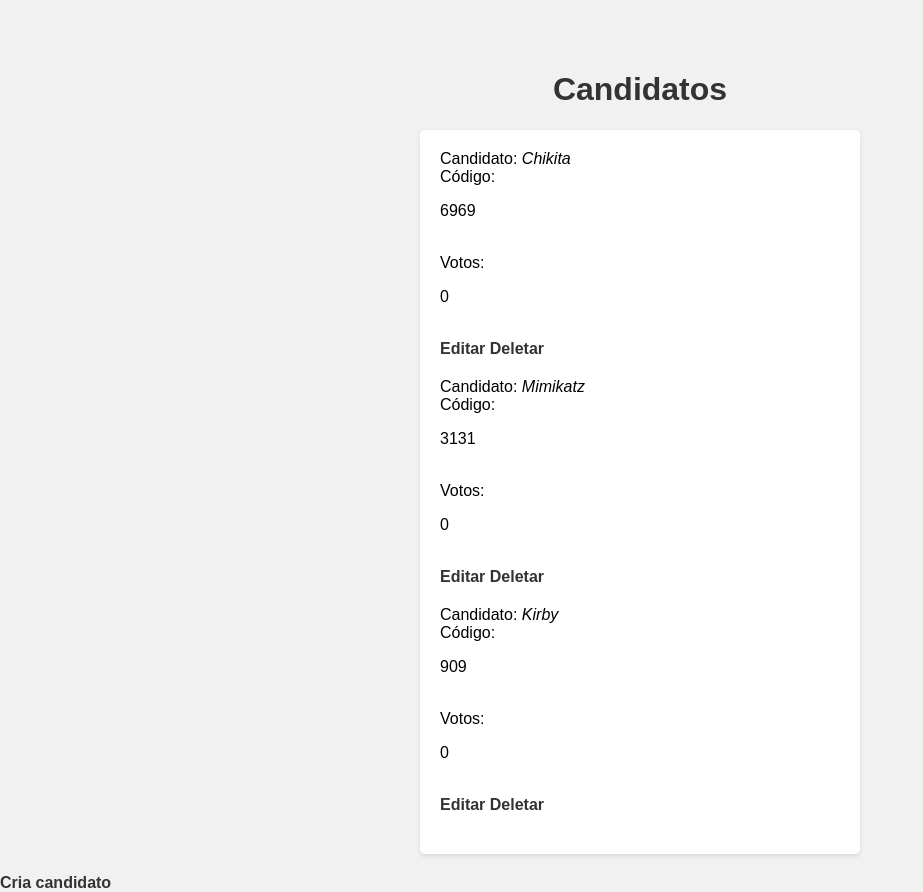
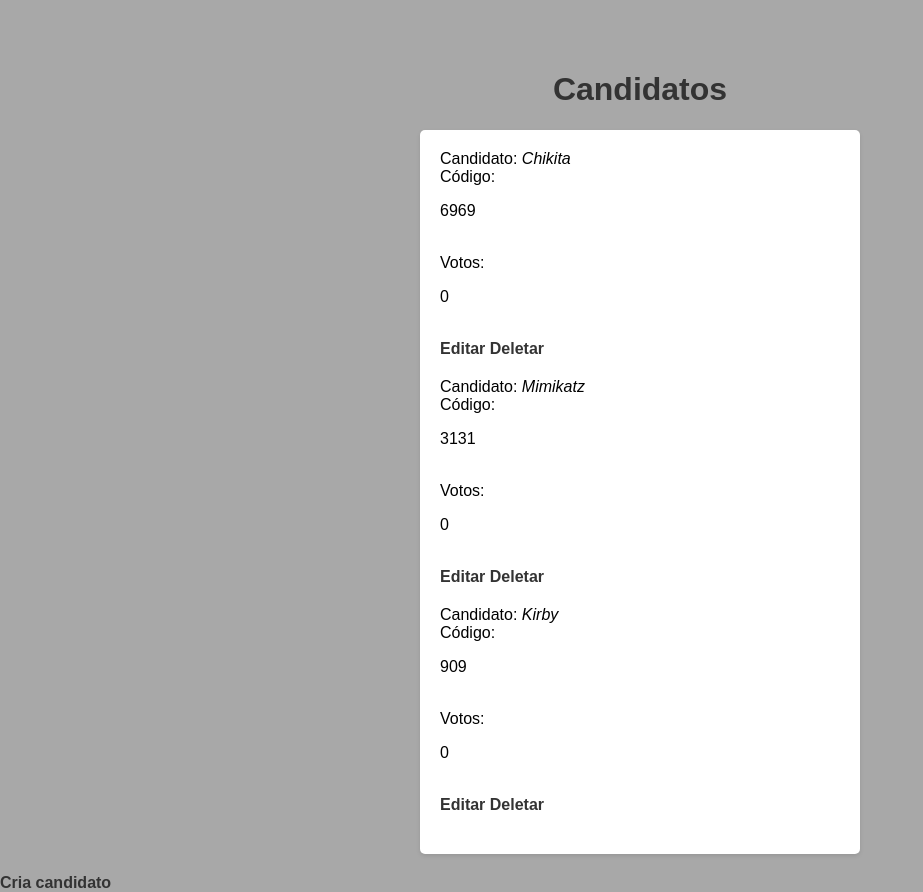
Before and after one commit to Th3f1x/urnacemi, a Flask app: page /dashboard in a window 1280 px wide. Shown: the whole page, without its empty margins (0-923 px from the left). Run offline with Flask 3, Linux system fonts and the light colour scheme.

Commit message:
Background color change, comments in added in 'app.py', changend standart db settings, and titles mods in any html file

```diff
--- a/app.py
+++ b/app.py
@@ -1,4 +1,4 @@
-from flask import Flask, render_template, request, redirect, url_for, flash
+from flask import Flask, render_template, request, redirect, url_for
 from flask_sqlalchemy import SQLAlchemy
 import base64, time
 
@@ -6,7 +6,7 @@ import base64, time
 app = Flask(__name__)
 app.config['SQLALCHEMY_DATABASE_URI'] = 'sqlite:///database.db'
 db = SQLAlchemy(app)
-app.secret_key = '1212'
+
 
 class Item(db.Model):
     id = db.Column(db.Integer, primary_key=True)
@@ -36,7 +36,7 @@ def votar():
 def vote(item_id):
 
     item = Item.query.get(item_id)
-    time1 = 2
+    time1 = 2 #timer for redirect
 
     if request.method == 'POST':
         item.votos += 1
@@ -60,7 +60,7 @@ def cadastro():
         fotodesc = foto_file.filename
         votos = 0
 
-        file_data = foto_file.read()
+        file_data = foto_file.read()#converter image file for b64 file
 
         item = Item(candidato=candidato,cod=cod ,votos=votos, foto=file_data, fotodesc=fotodesc)
 
@@ -99,10 +99,12 @@ def visu():
     visu = Item.query.all()
     return render_template('dashboard.html', visu=visu)
 
-@app.template_filter('b64encode')
+@app.template_filter('b64encode')#translater b64 for sql and html
 def b64encode_filter(s):
     return base64.b64encode(s).decode('utf-8')
 
 
 if __name__ == '__main__':
     app.run(debug=True)
+
+#@Th3f1x
--- a/templates/Fim.html
+++ b/templates/Fim.html
@@ -8,7 +8,7 @@
     <style>
 
         body {
-            background-color:#6E7076;
+            background-color:#A8A8A8;
         }
 
         h1,h2,h3,h4,h5,h6,input,button {
--- a/templates/cadastra.html
+++ b/templates/cadastra.html
@@ -2,13 +2,13 @@
 <html>
 <head>
 
-<title>Cadastro de Objeto</title>
+<title>Cadastro de Candidato</title>
 
     <style>
 
         body {
             font-family: Arial, sans-serif;
-            background-color: #f1f1f1;
+            background-color: #A8A8A8;
             margin: 0;
             padding: 0;
         }
--- a/templates/dashboard.html
+++ b/templates/dashboard.html
@@ -2,11 +2,11 @@
 <html>
 
 <head>
-    <title>Lojinha</title>
+    <title>Urna CEMIC</title>
     <style>
         body {
             font-family: Arial, sans-serif;
-            background-color: #f1f1f1;
+            background-color: #A8A8A8;
             margin: 0;
             padding: 0;
         }
--- a/templates/deletar.html
+++ b/templates/deletar.html
@@ -1,7 +1,7 @@
 <!DOCTYPE html>
 <html>
 <head>
-    <title>Deletar Item</title>
+    <title>Deletar Candidato</title>
 </head>
 <body>
     <h1>Deletar Item</h1>
--- a/templates/editar.html
+++ b/templates/editar.html
@@ -1,11 +1,11 @@
 <!DOCTYPE html>
 <html>
 <head>
-    <title>Atualizar Item</title>
+    <title>Atualizar Candidato</title>
     <style>
         body {
           font-family: Arial, sans-serif;
-          background-color: #f1f1f1;
+          background-color: #A8A8A8;
           margin: 0;
           padding: 0;
         }
--- a/templates/init.html
+++ b/templates/init.html
@@ -8,7 +8,7 @@
     <style>
 
         body {
-            background-color:#6E7076;
+            background-color:#A8A8A8;
         }
 
         h1,h2,h3,h4,h5,h6,input,button {
--- a/templates/vote.html
+++ b/templates/vote.html
@@ -8,7 +8,7 @@
     <style>
 
         body {
-            background-color:#6E7076;
+            background-color:#A8A8A8;
         }
 
         h1,h2,h3,h4,h5,h6,input,button {
```
Also changed, not shown: instance/database.db.
